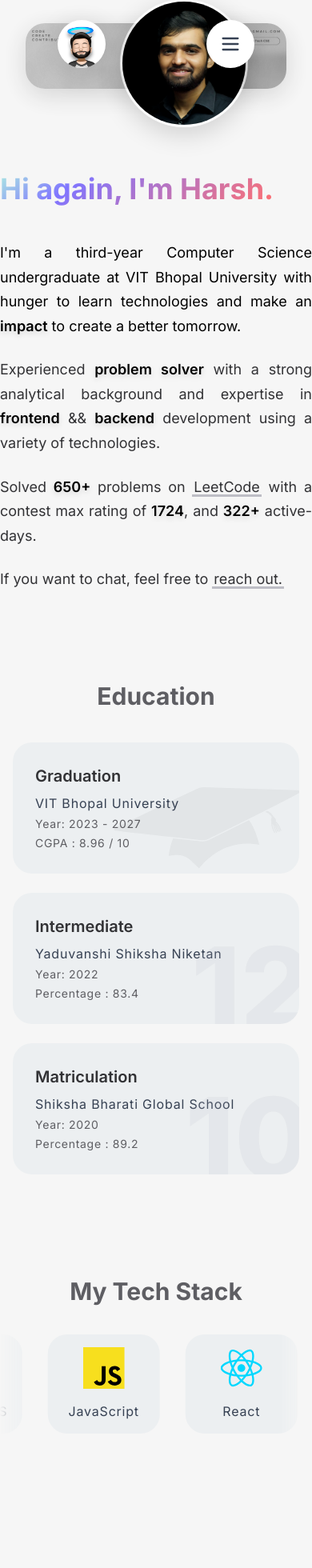
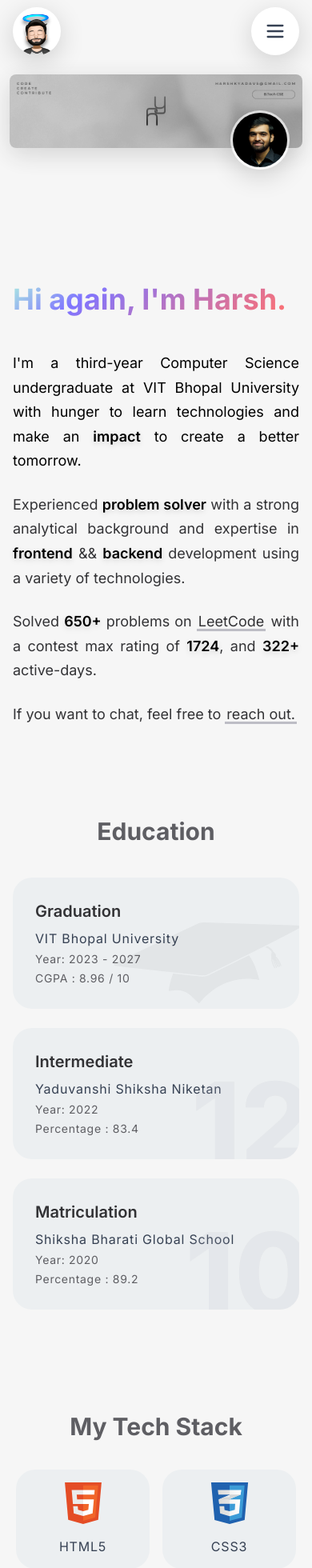
Before and after one commit to harshkyadav5/portfolio, a React (Vite) app: page /about in a window 390 px wide. Shown: the part 7-1967 px from the top of the page at 80% size. Built offline with nearby package versions, Linux system fonts and the light colour scheme.

Commit message:
Make About page responsive

```diff
--- a/src/components/AboutIntro.jsx
+++ b/src/components/AboutIntro.jsx
@@ -1,6 +1,6 @@
 export default function AboutIntro() {
   return (
-    <div className="flex flex-col items-start w-full max-w-[600px] mx-auto py-8 antialiased text-justify load">
+    <div className="flex flex-col items-start w-full max-w-[600px] mx-auto px-4 md:px-0 py-8 antialiased text-justify load">
       <h1 className="text-left text-[36px] font-bold leading-[140%] inline-block mt-8 mb-10 bg-[linear-gradient(141deg,#adf1e0,#8075ff_28%,#ff7171_98%)] bg-clip-text text-transparent">
         Hi again, I'm Harsh.
       </h1>
--- a/src/components/Banner.jsx
+++ b/src/components/Banner.jsx
@@ -16,20 +16,20 @@ export default function Banner() {
   };
 
   return (
-    <div className="flex flex-col items-center max-w-4xl w-full px-8 mx-auto load">
-      <div className="flex justify-center items-center w-full h-auto my-9 mx-auto relative">
+    <div className="flex flex-col items-center max-w-4xl w-full px-3 md:px-8 mx-auto transition-all duration-300 load">
+      <div className="flex justify-center items-center w-full h-auto my-25 md:my-30 lg:my-9 mx-auto relative transition-all duration-300">
         <img
           src={PortfolioBanner}
           alt="Banner image"
-          className="w-full h-full object-cover rounded-3xl shadow-[0_8px_32px_#00000029] opacity-85"
+          className="w-full h-full object-cover rounded-lg sm:rounded-3xl shadow-[0_8px_32px_#00000029] opacity-85 transition-all duration-300"
         />
 
         <div
           onDoubleClick={handleDoubleClick}
-          className="absolute bottom-[-3rem] right-12 w-40 h-40 perspective rounded-full"
+          className="absolute -bottom-[7vw] sm:bottom-[-3rem] right-[4vw] md:right-12 w-[19vw] h-[19vw] sm:w-35 sm:h-35 md:w-40 md:h-40 perspective rounded-full transition-all duration-300"
         >
           <div
-            className={`relative w-full h-full transform-style-preserve-3d flip-container ${
+            className={`relative w-full h-full transform-style-preserve-3d flip-container transition-all duration-300 ${
               mounted.current
                 ? flipped
                   ? "rotate-y-axis-180"
@@ -41,14 +41,14 @@ export default function Banner() {
             <img
               src={MyImage}
               alt="My image"
-              className="absolute w-full h-full object-cover rounded-full backface-hidden border-3 shadow-[0_8px_32px_#00000029] border-white/50 bg-white/30"
+              className="absolute w-full h-full object-cover rounded-full backface-hidden border-3 shadow-[0_8px_32px_#00000029] border-white/50 bg-white/30 transition-all duration-300"
             />
 
             {/* Back */}
             <img
               src={MyImageAlt}
               alt="My alternate image"
-              className="absolute w-full h-full object-cover rounded-full backface-hidden rotate-y-180 border-3 shadow-[0_8px_32px_#00000029] border-white/50 bg-white/30"
+              className="absolute w-full h-full object-cover rounded-full backface-hidden rotate-y-180 border-3 shadow-[0_8px_32px_#00000029] border-white/50 bg-white/30 transition-all duration-300"
             />
           </div>
         </div>
--- a/src/components/Navbar.jsx
+++ b/src/components/Navbar.jsx
@@ -19,8 +19,8 @@ export default function Navbar() {
   };
 
   return (
-    <nav className="fixed top-8 left-0 right-0 z-500">
-      <div className="max-w-[1200px] px-[72px] mx-auto flex justify-between items-center relative">
+    <nav className="fixed top-4 md:top-8 left-0 right-0 z-500 transition-all duration-300">
+      <div className="max-w-[1200px] px-4 md:px-[36px] lg:px-[72px] mx-auto flex justify-between items-center relative transition-all duration-300">
         <MagneticWrapper>
           <Link
             to="/"
--- a/src/components/TechStack.jsx
+++ b/src/components/TechStack.jsx
@@ -1,4 +1,4 @@
-import React, { useEffect, useRef } from "react";
+import React, { useState, useEffect, useRef } from "react";
 import gsap from "gsap";
 
 import htmlLogo from "../assets/html.svg";
@@ -50,10 +50,21 @@ export default function TechStack() {
   const marqueeRef = useRef(null);
   const tl = useRef(null);
 
+  const [isMobile, setIsMobile] = useState(false);
+
   useEffect(() => {
+    const mediaQuery = window.matchMedia("(max-width: 767px)");
+
+    const handleResize = () => {
+      setIsMobile(mediaQuery.matches);
+    };
+
+    handleResize();
+    mediaQuery.addEventListener("change", handleResize);
+
+    if (!mediaQuery.matches) {
       const ctx = gsap.context(() => {
         tl.current = gsap.timeline({ repeat: -1, repeatDelay: 1 });
-
         tl.current
         .to(marqueeRef.current, {
           xPercent: -50,
@@ -62,25 +73,42 @@ export default function TechStack() {
           delay: 1,
         });
       });
+      return () => ctx.revert();
+    }
 
-    return () => ctx.revert();
+    return () => mediaQuery.removeEventListener("change", handleResize);
   }, []);
 
   const handleMouseEnter = () => {
+    if (tl.current) {
       gsap.to(tl.current, {
         timeScale: 0.3,
         duration: 1.2,
         ease: "power2.out"
       });
+    }
   };
 
   const handleMouseLeave = () => {
+    if (tl.current) {
       gsap.to(tl.current, {
         timeScale: 1,
         duration: 0.8,
         ease: "power2.out"
       });
+    }
   };
+
+  const TechCard = ({ tech }) => (
+    <div
+      className="flex flex-col items-center justify-center bg-[#eceff1] rounded-3xl p-4 transition-all duration-300 hover:bg-[#f6f6f6] hover:scale-101 hover:shadow-[0_4px_24px_0_#00000014]"
+    >
+      <img src={tech.logo} alt={tech.name} className="h-13 w-13 mb-4" />
+      <span className="text-base text-gray-700 text-center tracking-wider">
+        {tech.name}
+      </span>
+    </div>
+  );
 
   return (
     <section className="relative pt-6 pb-40 text-gray-800 overflow-hidden antialiased load">
@@ -89,6 +117,7 @@ export default function TechStack() {
           My Tech Stack
         </h2>
 
+        {!isMobile ? (
           <div
             className="relative w-full overflow-hidden group [mask-image:linear-gradient(to_right,transparent,black_10%,black_90%,transparent)]"
             onMouseEnter={handleMouseEnter}
@@ -108,6 +137,13 @@ export default function TechStack() {
               ))}
             </div>
           </div>
+        ) : (
+          <div className="p-5 grid grid-cols-2 sm:grid-cols-3 gap-4">
+            {techStack.map((tech, i) => (
+              <TechCard key={i} tech={tech} />
+            ))}
+          </div>
+        )}
       </div>
     </section>
   );
```
Lines whose indentation alone changed are shown as unchanged.
